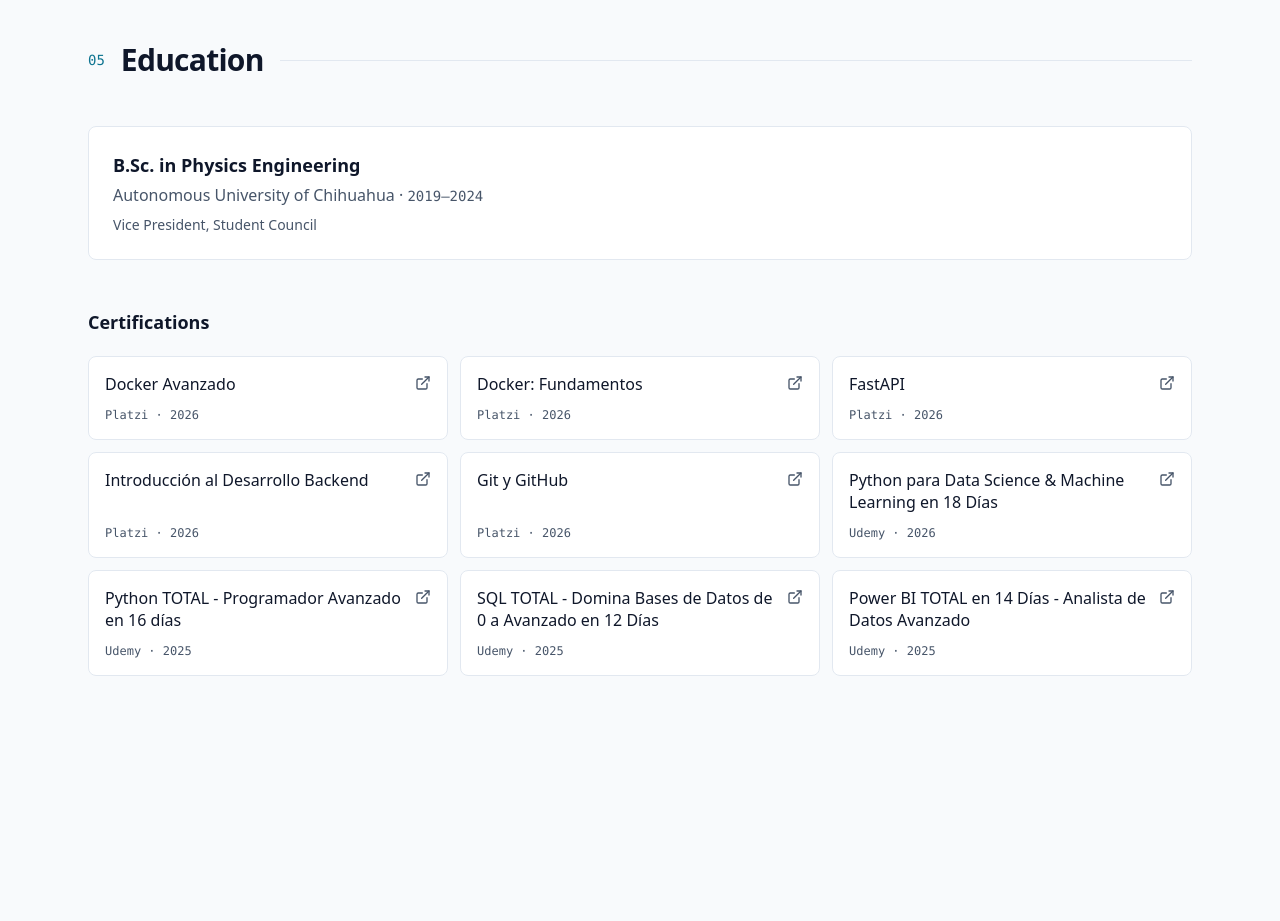
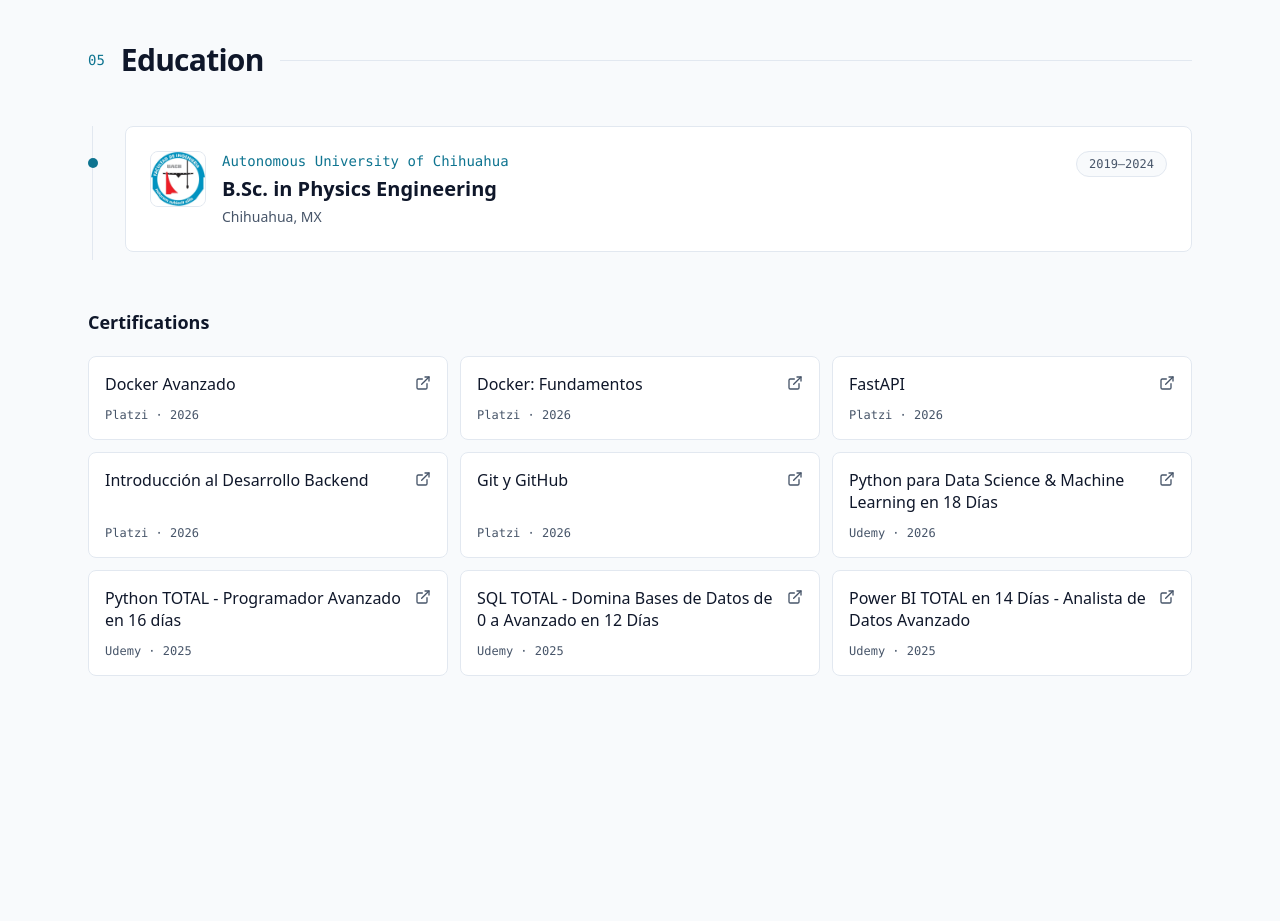
Before and after one commit to Edgar-Ontiveros/edgar-ontiveros.com, a React (Vite) app: page / in a window 1280 px wide. Shown: the part 2800-3721 px from the top of the page. Built offline with nearby package versions, Linux system fonts and the light colour scheme.

Commit message:
Redesign education with timeline and institution logo

```diff
--- a/src/content/en.ts
+++ b/src/content/en.ts
@@ -52,10 +52,15 @@
     ],
   },
   education: {
-    degree: 'B.Sc. in Physics Engineering',
-    institution: 'Autonomous University of Chihuahua',
-    period: '2019–2024',
-    detail: 'Vice President, Student Council',
+    entries: [
+      {
+        id: 'uach',
+        institution: 'Autonomous University of Chihuahua',
+        degree: 'B.Sc. in Physics Engineering',
+        location: 'Chihuahua, MX',
+        period: '2019–2024',
+      },
+    ],
     certificationsTitle: 'Certifications',
     opensPdf: 'opens PDF in a new tab',
   },
--- a/src/content/es.ts
+++ b/src/content/es.ts
@@ -52,10 +52,15 @@
     ],
   },
   education: {
-    degree: 'Licenciatura en Ingeniería Física',
-    institution: 'Universidad Autónoma de Chihuahua',
-    period: '2019–2024',
-    detail: 'Vicepresidente del Consejo Estudiantil',
+    entries: [
+      {
+        id: 'uach',
+        institution: 'Universidad Autónoma de Chihuahua',
+        degree: 'Licenciatura en Ingeniería Física',
+        location: 'Chihuahua, MX',
+        period: '2019–2024',
+      },
+    ],
     certificationsTitle: 'Certificaciones',
     opensPdf: 'abre el PDF en una pestaña nueva',
   },
--- a/src/content/site.ts
+++ b/src/content/site.ts
@@ -10,4 +10,8 @@
   linkedin: 'https://www.linkedin.com/in/edgaronti',
   cvPdf: '/cv/edgar-ontiveros-cv.pdf',
   aboutPhoto: '/images/cv-photo.webp',
+  /** Logos de instituciones, por id de entrada de education.entries. */
+  institutionLogos: {
+    uach: '/logos/uach-ingenieria.webp',
+  } as Record<string, string>,
 } as const
--- a/src/content/types.ts
+++ b/src/content/types.ts
@@ -54,10 +54,15 @@
     }[]
   }
   education: {
-    degree: string
-    institution: string
-    period: string
-    detail: string
+    /** Entradas de la línea de tiempo académica, de más reciente a más antigua. */
+    entries: {
+      /** Clave para datos sin idioma (p. ej. el logo en site.institutionLogos). */
+      id: string
+      institution: string
+      degree: string
+      location: string
+      period: string
+    }[]
     certificationsTitle: string
     /** Aviso accesible en cada enlace de certificado. */
     opensPdf: string
--- a/src/sections/Education.tsx
+++ b/src/sections/Education.tsx
@@ -1,6 +1,7 @@
 import { ExternalLinkIcon } from '../components/icons'
 import { Section, revealStaggerClasses } from '../components/Section'
 import { CERTIFICATIONS } from '../content/certifications'
+import { site } from '../content/site'
 import type { SiteContent } from '../content/types'
 
 interface EducationProps {
@@ -12,15 +13,60 @@
 
   return (
     <Section id="education" number="05" title={content.nav.labels.education}>
-      <div
-        className={`rounded-lg border border-border bg-surface p-5 sm:p-6 ${revealStaggerClasses}`}
-      >
-        <h3 className="font-display text-lg font-semibold">{education.degree}</h3>
-        <p className="mt-1 text-muted">
-          {education.institution} · <span className="font-mono text-sm">{education.period}</span>
-        </p>
-        <p className="mt-2 text-sm text-muted">{education.detail}</p>
-      </div>
+      {/* Línea de tiempo vertical: admite más entradas sin rehacerse. */}
+      <ol role="list" className="relative ml-1 border-l border-border">
+        {education.entries.map((entry, index) => {
+          const logo = site.institutionLogos[entry.id]
+          return (
+            <li key={entry.id} className="relative pb-2 pl-5 sm:pl-8">
+              <span
+                aria-hidden="true"
+                className="absolute top-8 -left-[5px] h-2.5 w-2.5 rounded-full bg-accent"
+              />
+              <div
+                style={{ transitionDelay: `${index * 80}ms` }}
+                className={`rounded-lg border border-border bg-surface p-5 sm:p-6 ${revealStaggerClasses}`}
+              >
+                <div className="flex flex-col gap-4 sm:flex-row sm:items-start sm:justify-between">
+                  <div className="flex items-start gap-4">
+                    {/* El asset lleva placa blanca horneada: la tinta del sello
+                        es casi negra y sería invisible sobre el fondo oscuro. */}
+                    <span className="flex h-14 w-14 shrink-0 items-center justify-center overflow-hidden rounded-lg border border-border bg-background">
+                      {logo ? (
+                        <img
+                          src={logo}
+                          alt=""
+                          width={256}
+                          height={255}
+                          loading="lazy"
+                          className="h-full w-full object-contain"
+                        />
+                      ) : (
+                        <span
+                          aria-hidden="true"
+                          className="font-mono text-[0.6rem] font-semibold text-accent"
+                        >
+                          {entry.id.toUpperCase()}
+                        </span>
+                      )}
+                    </span>
+                    <div>
+                      <p className="font-mono text-sm text-accent">{entry.institution}</p>
+                      <h3 className="mt-1 font-display text-lg font-semibold sm:text-xl">
+                        {entry.degree}
+                      </h3>
+                      <p className="mt-1 text-sm text-muted">{entry.location}</p>
+                    </div>
+                  </div>
+                  <span className="self-start rounded-full border border-border bg-background px-3 py-1 font-mono text-xs whitespace-nowrap text-muted">
+                    {entry.period}
+                  </span>
+                </div>
+              </div>
+            </li>
+          )
+        })}
+      </ol>
 
       <h3
         style={{ transitionDelay: '80ms' }}
```
Also changed, not shown: public/logos/uach-ingenieria.webp (added).
